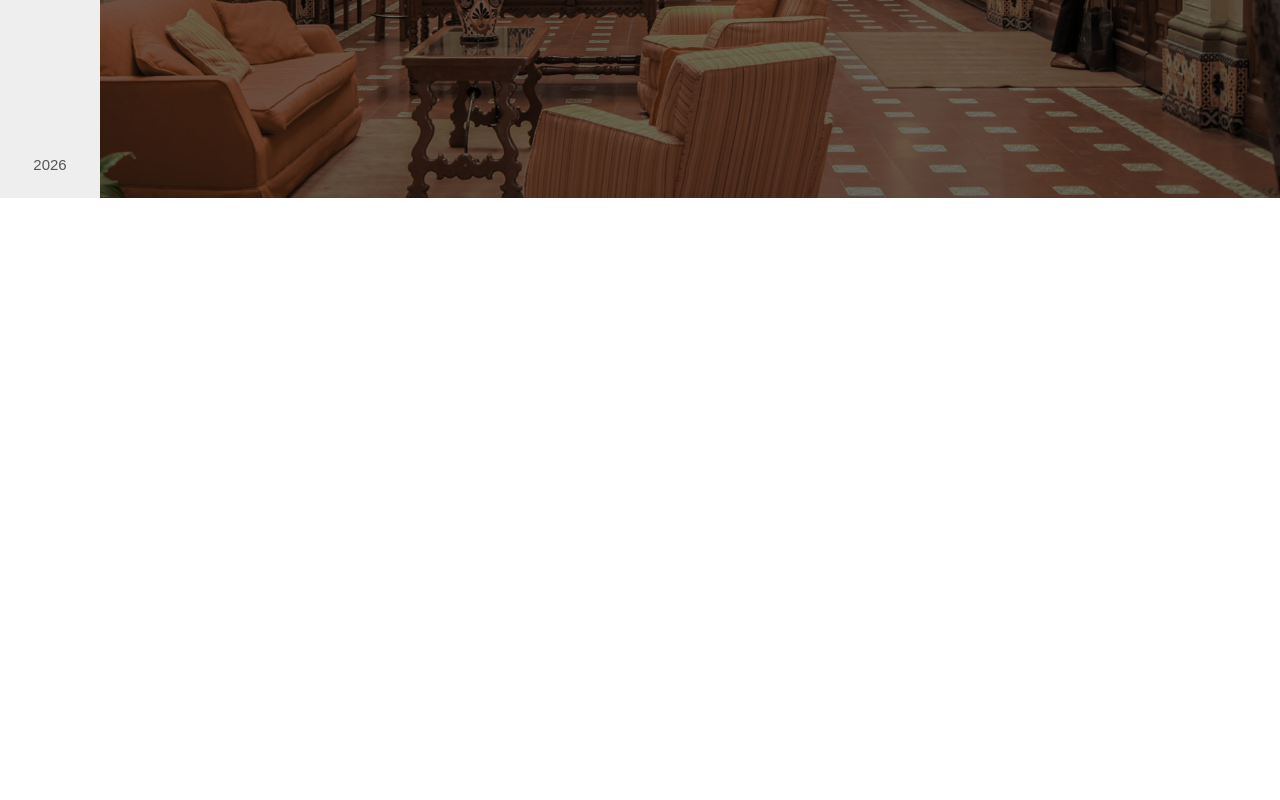
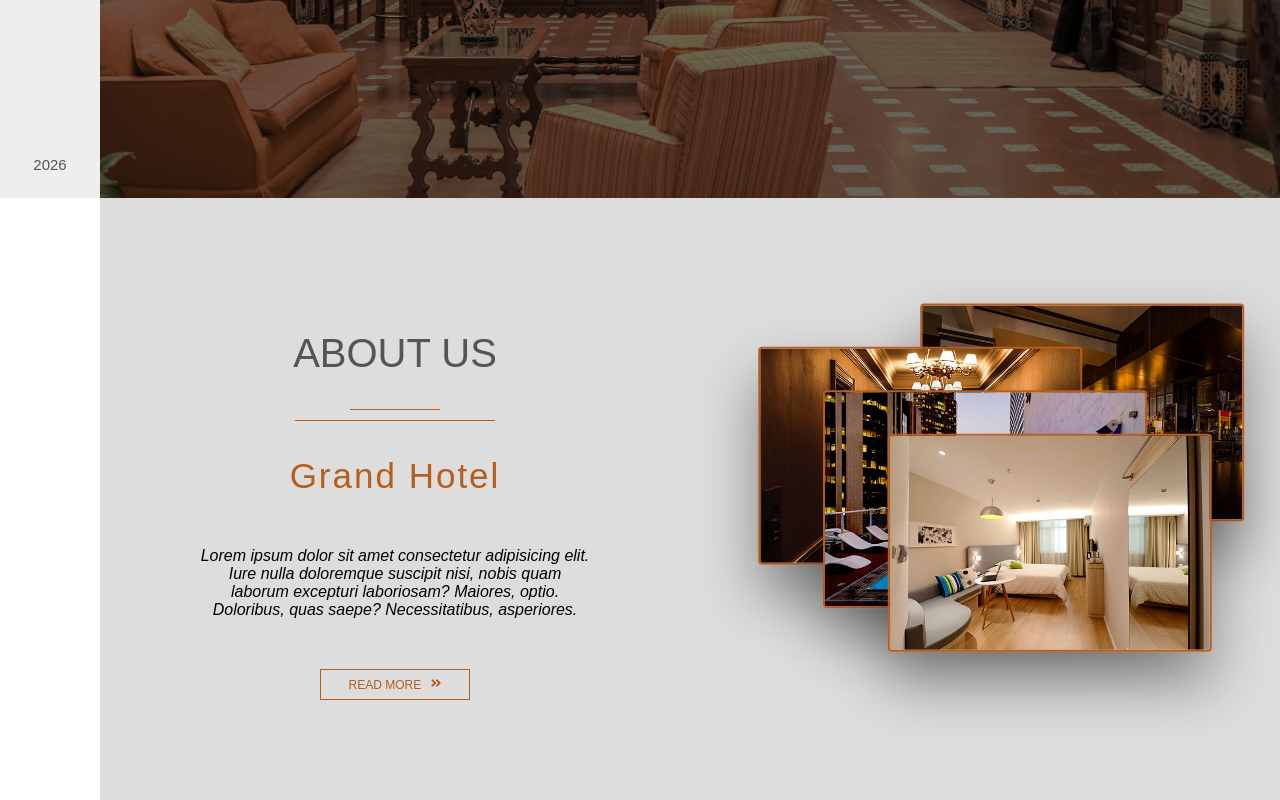
Before and after one commit to NathanDarcy/react-app-playground, a React (Vite) app: page /grand-hotel in a window 1280 px wide. Shown: the part 602-1402 px from the top of the page. Before the commit the page ends 800 px from the top, so only its background shows below. Built offline with nearby package versions, Linux system fonts and the light colour scheme.

Commit message:
about us implementation - Nathan

```diff
--- a/src/features/grandHotel/Dashboard.tsx
+++ b/src/features/grandHotel/Dashboard.tsx
@@ -3,6 +3,11 @@ import Sidebar from './components/Sidebar'
 import Navigation from './components/Navigation'
 import { useState } from 'react'
 import crown from './images/crown.png'
+import aboutUsImage1 from './images/about-us-img-1.jpeg'
+import aboutUsImage2 from './images/about-us-img-2.jpeg'
+import aboutUsImage3 from './images/about-us-img-3.jpeg'
+import aboutUsImage4 from './images/about-us-img-4.jpeg'
+import { FaAngleDoubleRight } from 'react-icons/fa'
 
 export default function GrandHotelDashBoard() {
   const [isNavigationOpen, setIsNavigationOpen] = useState(false)
@@ -35,6 +40,51 @@ export default function GrandHotelDashBoard() {
           <button className='hotel__banner-btn'>Check Out</button>
         </div>
       </header>
+
+      {/* about us */}
+      <section className='hotel__about-us'>
+        <div className='hotel__about-us-content'>
+          <h1 className='hotel__about-us-heading'>About Us</h1>
+
+          <div className='hotel__about-us-underlines'>
+            <div className='hotel__about-us-underline--small'></div>
+            <div className='hotel__about-us-underline--big'></div>
+          </div>
+
+          <h3 className='hotel__sub-heading'>Grand Hotel</h3>
+          <p className='hotel__about-us-paragraph'>
+            Lorem ipsum dolor sit amet consectetur adipisicing elit. Iure nulla
+            doloremque suscipit nisi, nobis quam laborum excepturi laboriosam?
+            Maiores, optio. Doloribus, quas saepe? Necessitatibus, asperiores.
+          </p>
+
+          <button className='hotel__about-us-btn'>
+            Read More{' '}
+            <span className='hotel__about-us-btn--icon'>
+              <FaAngleDoubleRight />
+            </span>
+          </button>
+        </div>
+
+        <div className='hotel__about-us-images'>
+          <img
+            src={aboutUsImage1}
+            className='hotel__about-us-image hotel__about-us-image--1'
+          />
+          <img
+            src={aboutUsImage2}
+            className='hotel__about-us-image hotel__about-us-image--2'
+          />
+          <img
+            src={aboutUsImage3}
+            className='hotel__about-us-image hotel__about-us-image--3'
+          />
+          <img
+            src={aboutUsImage4}
+            className='hotel__about-us-image hotel__about-us-image--4'
+          />
+        </div>
+      </section>
     </div>
   )
 }
--- a/src/features/grandHotel/grand-hotel.css
+++ b/src/features/grandHotel/grand-hotel.css
@@ -288,3 +288,108 @@
   }
 }
 /*end header*/
+
+/* about us */
+.hotel__about-us {
+  margin-left: var(--sidebar-width);
+  display: flex;
+  background-color: #ddd;
+}
+
+.hotel__about-us-content {
+  flex: 0 1 50%;
+  display: flex;
+  flex-direction: column;
+  justify-content: center;
+  align-items: center;
+  padding: 10rem;
+  box-sizing: border-box;
+}
+
+.hotel__about-us-heading {
+  font-family: 'Josefin Sans', sans-serif;
+  font-size: 4rem;
+  font-weight: 300;
+  text-transform: uppercase;
+  color: #555;
+}
+
+.hotel__about-us-underline--small {
+  width: 9rem;
+  height: 0.1rem;
+  background-color: #b85d1c;
+  margin: 0 auto 1rem auto;
+}
+
+.hotel__about-us-underline--big {
+  width: 20rem;
+  height: 0.1rem;
+  background-color: #b85d1c;
+}
+
+.hotel__sub-heading {
+  font-size: 3.5rem;
+  font-weight: 300;
+  letter-spacing: 0.2rem;
+  color: #b85d1c;
+}
+
+.hotel__about-us-paragraph {
+  font-size: 1.6rem;
+  font-style: italic;
+  font-weight: 300;
+  text-align: center;
+  margin-bottom: 5rem;
+}
+
+.hotel__about-us-btn {
+  width: 15rem;
+  padding: 0.7rem 0.5rem;
+  font-family: 'Montserrat', sans-serif;
+  font-size: 1.2rem;
+  text-transform: uppercase;
+  color: #b85d1c;
+  background-color: transparent;
+  border: 0.1rem solid #b85d1c;
+  outline: none;
+  cursor: pointer;
+}
+
+.hotel__about-us-btn:hover .hotel__about-us-btn--icon {
+  margin-left: 1.5rem;
+  transition: margin-left 0.4s;
+}
+
+.hotel__about-us-btn--icon {
+  margin-left: 0.5rem;
+}
+
+.hotel__about-us-images {
+  flex: 1 1;
+  position: relative;
+}
+
+.hotel__about-us-image {
+  width: 32rem;
+  position: absolute;
+  top: 50%;
+  left: 50%;
+  box-shadow: 0 3rem 6rem rgba(0, 0, 0, 0.4);
+  border-radius: 0.4rem;
+  border: 0.2rem solid #b85d1c;
+}
+
+.hotel__about-us-image--1 {
+  transform: translate(-20%, -90%);
+}
+.hotel__about-us-image--2 {
+  transform: translate(-70%, -70%);
+}
+.hotel__about-us-image--3 {
+  transform: translate(-50%, -50%);
+}
+.hotel__about-us-image--4 {
+  transform: translate(-30%, -30%);
+}
+
+/* end about us */
```
